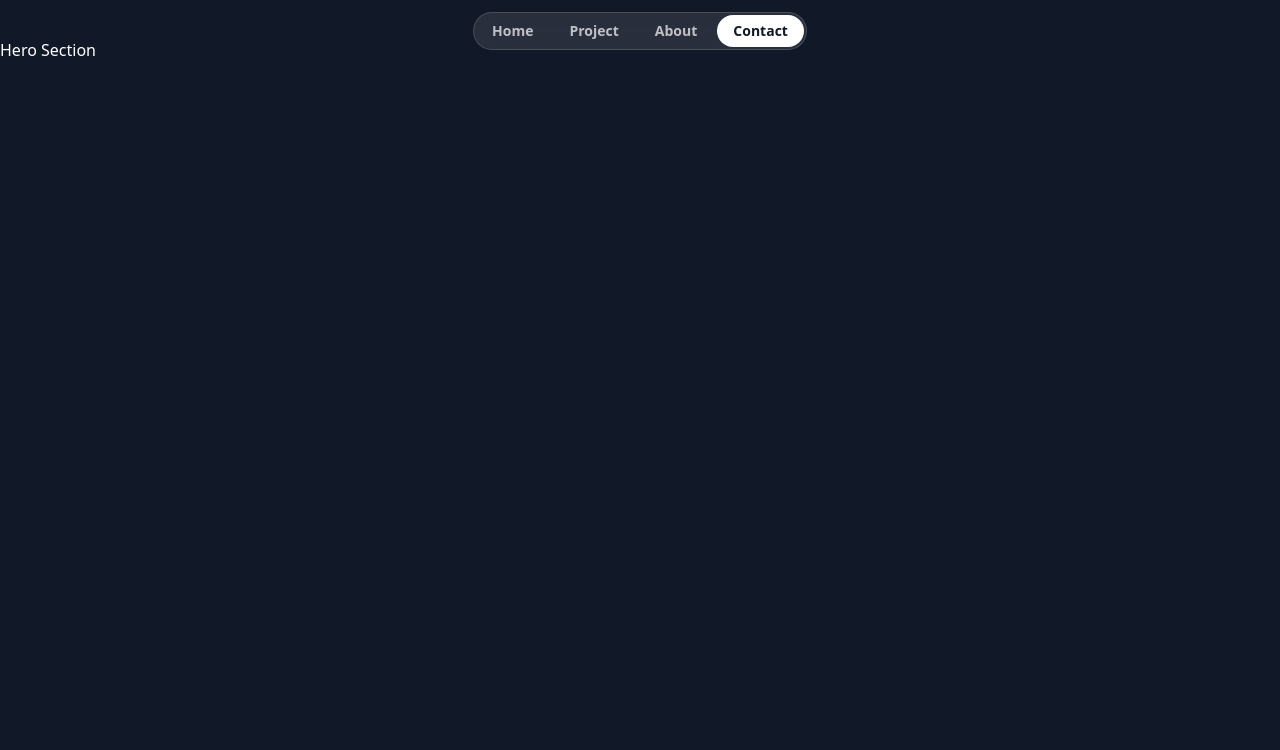
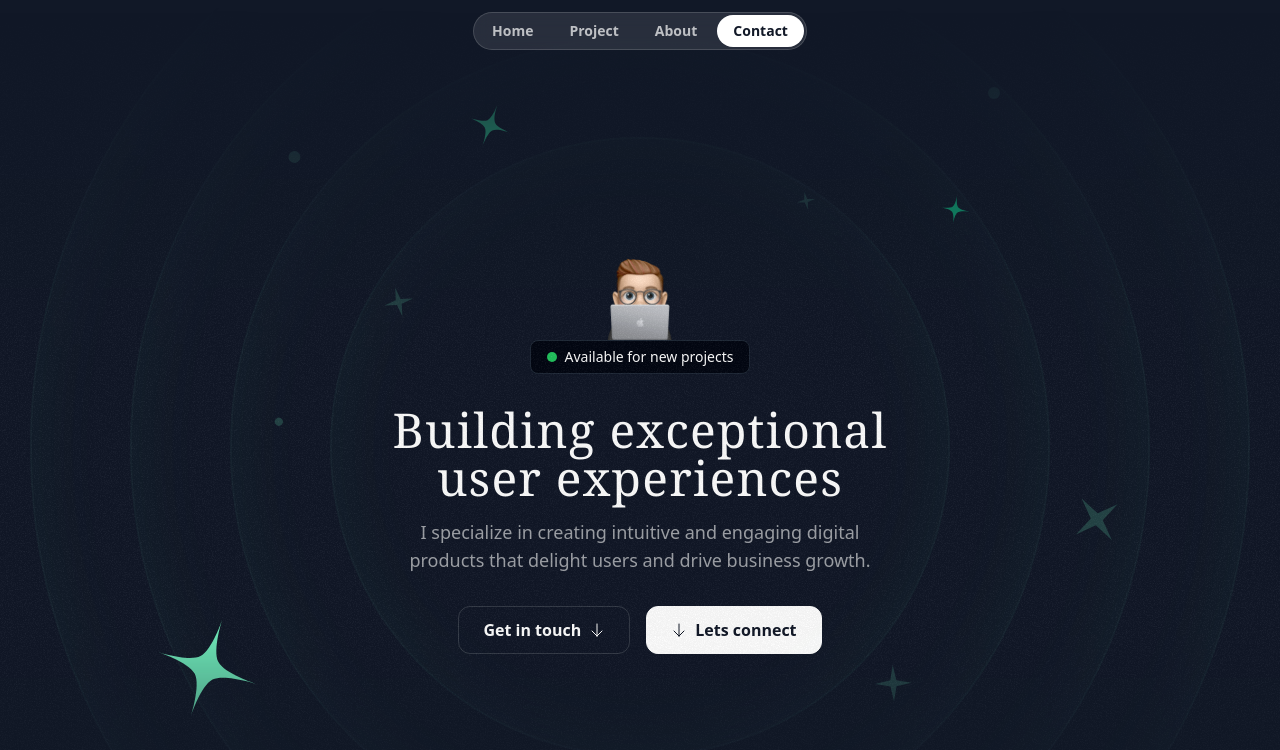
Before and after one commit to bukardev/BukarDev-portfolio, a Next.js app: page / in a window 1280 px wide. Shown: the top 750 px of the page. Built offline with nearby package versions, Linux system fonts and the light colour scheme; a web font is replaced by a local one.

Commit message:
Add Hero section

```diff
--- a/src/app/globals.css
+++ b/src/app/globals.css
@@ -6,4 +6,8 @@
     .nav-item {
         @apply px-4 py-1.5 rounded-full text-white/70 text-sm font-semibold hover:bg-white/10 hover:text-white transition duration-300;
     }
+
+    .hero-ring {
+        @apply absolute inset-0  border-2 top-1/2 left-1/2 -translate-x-1/2 -translate-y-1/2 rounded-full border-emerald-300/5 shadow-[0_0_80px_inset] shadow-emerald-300/5;
+    }
 }
--- /dev/null
+++ b/src/components/HeroOrbit.tsx
@@ -0,0 +1,24 @@
+import { PropsWithChildren } from "react";
+
+export const HeroOrbit = ({
+  children,
+  size,
+  rotation,
+}: PropsWithChildren<{ size: number; rotation: number }>) => {
+  return (
+    <div>
+      <div className="absolute left-1/2 top-1/2 -translate-x-1/2 -translate-y-1/2">
+        <div
+          className=" "
+          style={{
+            transform: `rotate(${rotation}deg)`,
+            height: `${size}px`,
+            width: `${size}px`,
+          }}
+        >
+          <div className="">{children}</div>
+        </div>
+      </div>
+    </div>
+  );
+};
--- a/src/sections/Header.tsx
+++ b/src/sections/Header.tsx
@@ -1,6 +1,6 @@
 export const Header = () => {
   return (
-    <div className="flex justify-center items-center relative top-3 w-full">
+    <div className="flex justify-center items-center fixed top-3 w-full z-10">
       <nav className="flex gap-1 p-0.5 border border-white/15 rounded-full bg-white/10 backdrop-blur">
         <a href="#" className="nav-item">
           Home
--- a/src/sections/HeroSection.tsx
+++ b/src/sections/HeroSection.tsx
@@ -1,3 +1,91 @@
+import memojiImage from "@/assets/images/memoji-computer.png";
+import ArrowDown from "@/assets/icons/arrow-down.svg";
+import grainImage from "@/assets/images/grain.jpg";
+import { HeroOrbit } from "@/components/HeroOrbit";
+import StarIcon from "@/assets/icons/star.svg";
+import SparcleIcon from "@/assets/icons/sparkle.svg";
+import Image from "next/image";
+
 export const HeroSection = () => {
-  return <div>Hero Section</div>;
+  return (
+    <div className="py-32 md:py-48 lg:py-60 relative z-0 overflow-x-clip">
+      <div className="absolute inset-0 [mask-image:linear-gradient(to_bottom,transparent,black_40%,black_70%,transparent)]">
+        <div
+          className="absolute inset-0 -z-30 opacity-5"
+          style={{
+            backgroundImage: `url(${grainImage.src})`,
+          }}
+        ></div>
+        <div className="size-[620px] hero-ring"></div>
+        <div className="size-[820px] hero-ring"></div>
+        <div className="size-[1020px] hero-ring"></div>
+        <div className="size-[1220px] hero-ring"></div>
+        <HeroOrbit size={800} rotation={-72}>
+          <StarIcon className="size-28 text-emerald-300" />
+        </HeroOrbit>
+        <HeroOrbit size={550} rotation={20}>
+          <StarIcon className="size-12 text-emerald-400" />
+        </HeroOrbit>
+        <HeroOrbit size={590} rotation={98}>
+          <StarIcon className="size-8 text-emerald-500" />
+        </HeroOrbit>
+        <HeroOrbit size={430} rotation={-14}>
+          <SparcleIcon className="size-8 text-emerald-300/20" />
+        </HeroOrbit>
+        <HeroOrbit size={440} rotation={79}>
+          <SparcleIcon className="size-5 text-emerald-300/20" />
+        </HeroOrbit>
+        <HeroOrbit size={530} rotation={178}>
+          <SparcleIcon className="size-10 text-emerald-300/20" />
+        </HeroOrbit>
+        <HeroOrbit size={710} rotation={144}>
+          <SparcleIcon className="size-14 text-emerald-300/20" />
+        </HeroOrbit>
+        <HeroOrbit size={720} rotation={90}>
+          <div className="size-3 bg-emerald-300/20 rounded-full"></div>
+        </HeroOrbit>
+        <HeroOrbit size={520} rotation={-41}>
+          <div className="size-2 bg-emerald-300/20 rounded-full"></div>
+        </HeroOrbit>
+        <HeroOrbit size={650} rotation={-5}>
+          <div className="size-3 bg-emerald-300/20 rounded-full"></div>
+        </HeroOrbit>
+      </div>
+
+      <div className="container">
+        <div className="flex flex-col items-center">
+          <Image
+            src={memojiImage}
+            className="size-[100px]"
+            alt="Computer guy"
+          />
+          <div className="bg-gray-950 border border-gray-800 px-4 py-1.5 inline-flex items-center gap-2 rounded-lg">
+            <div className="bg-green-500 size-2.5 rounded-full"></div>
+            <div className="text-sm font-medium">
+              Available for new projects
+            </div>
+          </div>
+        </div>
+        <div className="max-w-lg mx-auto">
+          <h1 className="font-serif text-3xl text-center mt-8 tracking-wide md:text-5xl">
+            Building exceptional user experiences
+          </h1>
+          <p className="mt-4 text-center text-white/60 md:text-lg">
+            I specialize in creating intuitive and engaging digital products
+            that delight users and drive business growth.
+          </p>
+        </div>
+        <div className="flex flex-col items-center mt-8 gap-4 md:flex-row md:justify-center">
+          <button className="inline-flex items-center gap-2 border border-white/15 px-6 h-12 rounded-xl">
+            <span className="font-semibold">Get in touch</span>
+            <ArrowDown className="size-4" />
+          </button>
+          <button className="inline-flex items-center gap-2 border border-white bg-white text-gray-900 px-6 h-12 rounded-xl">
+            <ArrowDown className="size-4" />
+            <span className="font-semibold">Lets connect</span>
+          </button>
+        </div>
+      </div>
+    </div>
+  );
 };
```
